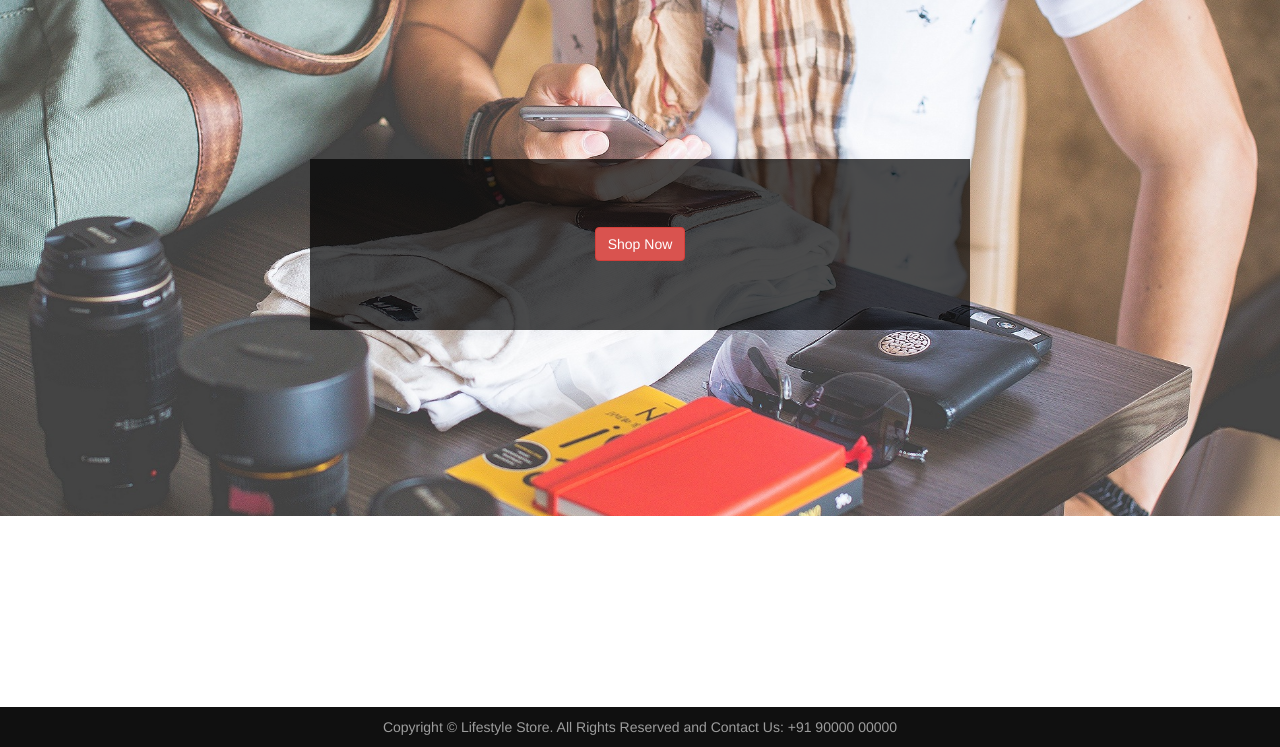
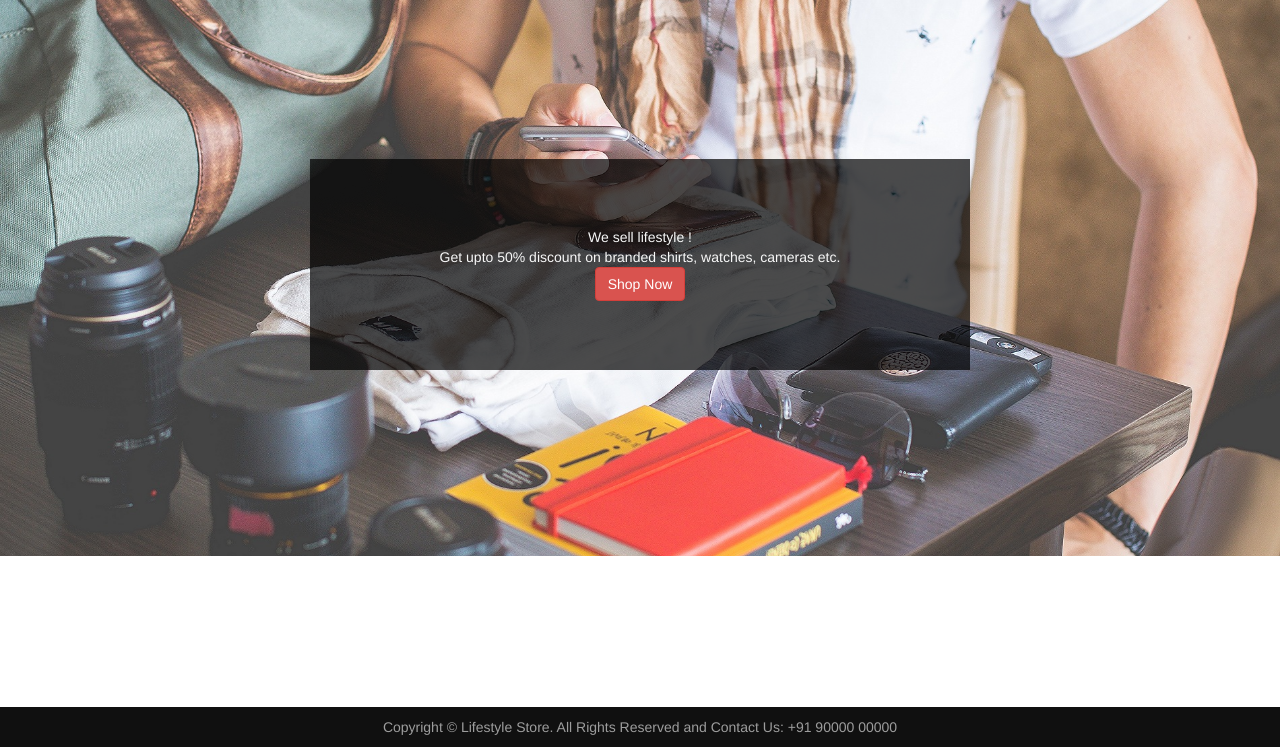
Before and after one commit to deeptisingh956/deeptisingh956.github.io, a website: page index.html in a window 1280 px wide. Shown: the part 53-800 px from the top of the page. Drawn offline with nearby package versions, Linux system fonts and the light colour scheme.

Commit message:
minor changes in the banner that appered on index page

```diff
--- a/index.css
+++ b/index.css
@@ -10,8 +10,6 @@ and open the template in the editor.
 #banner-image{
     padding-top: 75px;
     padding-bottom: 50px;
-    color: #f8f8f8;
-    text-align: center;
     background: url("image/intro-bg_1.jpg") no-repeat center center;
     background-size: cover;
 }
@@ -20,6 +18,8 @@ and open the template in the editor.
     padding-bottom: 6%;
     margin: auto;
     margin-top: 12%;
+    color: #f8f8f8;
+    text-align: center;
     margin-bottom: 12%;
     background: rgba(0,0,0,0.7);
     max-width: 660px;
--- a/index.html
+++ b/index.html
@@ -33,6 +33,8 @@
         <div id="banner-image">
             <div class="container">
                 <div id="banner-content">
+				We sell lifestyle !</br>
+				Get upto 50% discount on branded shirts, watches, cameras etc. </br>
                     <a href="products.html"><button type="submit" class="btn btn-danger btn-lg-active">Shop Now</button></a>
                 </div>
             </div>
```
